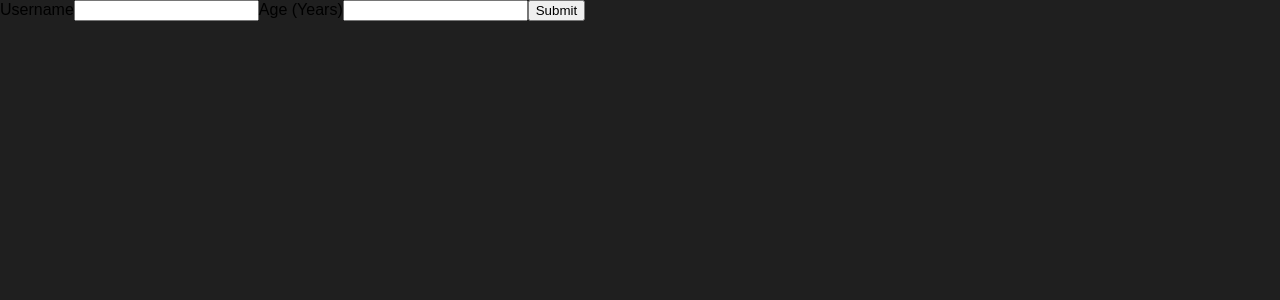
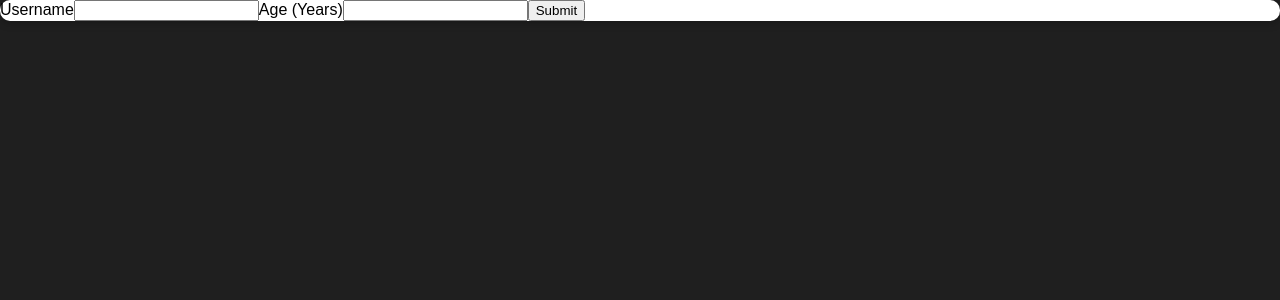
Before and after one commit to akshayverma1697/Friends-List-App, a React (Create React App) app: page / in a window 1280 px wide. Shown: the top 300 px of the page. Built offline with nearby package versions, Linux system fonts and the light colour scheme.

Commit message:
added styling to add user div

```diff
--- a/src/components/UI/Card.js
+++ b/src/components/UI/Card.js
@@ -3,7 +3,7 @@ import classes from './Card.module.css'
 
 const Card = (props) => {
     return (
-        <div className={classes.Card}>
+        <div className={classes.card}>
             {props.children}
         </div>
     );
--- a/src/components/Users/AddUser.js
+++ b/src/components/Users/AddUser.js
@@ -1,4 +1,6 @@
 import React from "react";
+import Card from "../UI/Card";
+//import classes from './AddUser.module.css'
 
 const AddUser = (props) => {
     //function when submit button is pressed
@@ -8,13 +10,16 @@ const AddUser = (props) => {
     }
 
     return (
-        <form onSubmit={addUserHandler}>
-            <label htmlFor="username">Username</label>
-            <input id="username" type="text"/>
-            <label htmlFor="age">Age (Years)</label>
-            <input id="age" type="number"/>
-            <button type="submit">Submit</button>
-        </form>
+        <Card>
+            <form onSubmit={addUserHandler}>
+                <label htmlFor="username">Username</label>
+                <input id="username" type="text" />
+                <label htmlFor="age">Age (Years)</label>
+                <input id="age" type="number" />
+                <button type="submit">Submit</button>
+            </form>
+        </Card>
+
     );
 };
 
```
